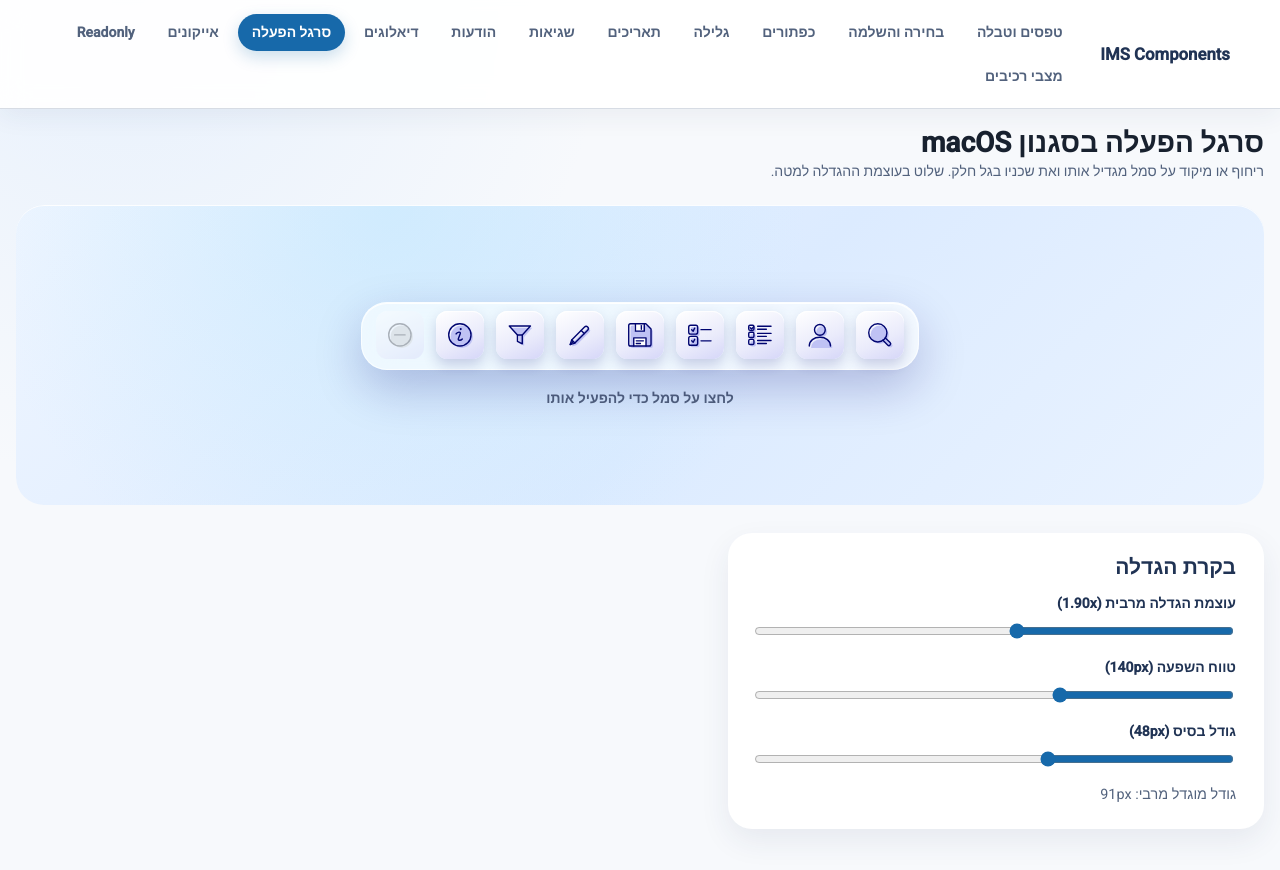
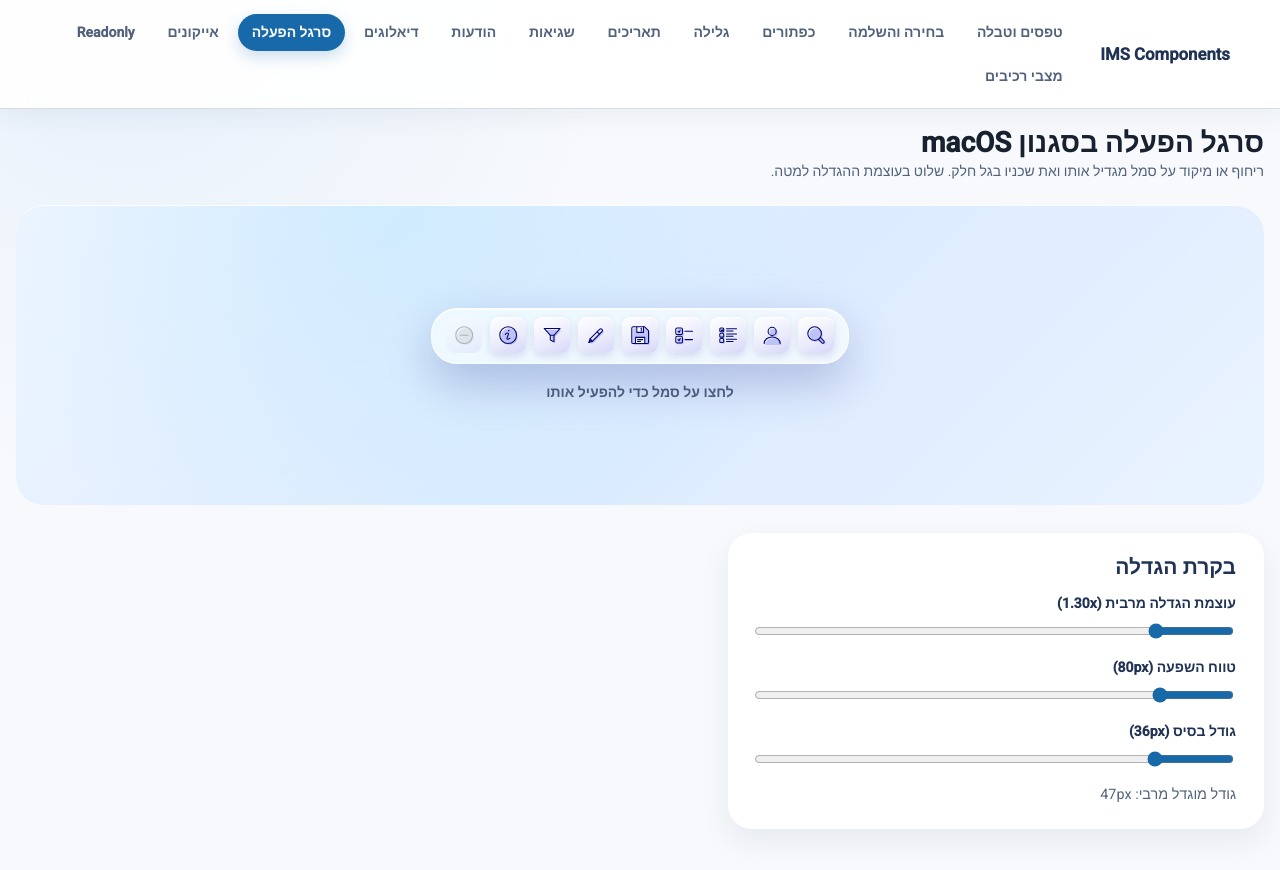
Before and after one commit to Far-Art/features-testing, an Angular app: page /dock in a window 1280 px wide. Shown: the top 870 px of the page. Built offline with nearby package versions, Linux system fonts and the light colour scheme.

Commit message:
update styles

```diff
--- a/src/app/components/ims-dock/ims-dock-item.scss
+++ b/src/app/components/ims-dock/ims-dock-item.scss
@@ -3,8 +3,8 @@
     display: flex;
     align-items: flex-end;
     justify-content: center;
-    width: var(--ims-dock-item-size, 48px);
-    height: var(--ims-dock-item-size, 48px);
+    width: var(--ims-dock-item-size, 36px);
+    height: var(--ims-dock-item-size, 36px);
     /*
      * Isolate each icon's internal layout (button, glyph, tooltip) so resizing one
      * icon doesn't dirty its siblings' internals. No `paint` — the tooltip and the
@@ -30,7 +30,7 @@
     );
     box-shadow:
         inset 0 1px 0 color-mix(in srgb, var(--ims-color-surface-panel) 90%, transparent),
-        0 6px 14px color-mix(in srgb, var(--ims-color-on-surface) 18%, transparent);
+        0 3px 8px color-mix(in srgb, var(--ims-color-on-surface) 12%, transparent);
     cursor: pointer;
     font: inherit;
     line-height: 1;
--- a/src/app/components/ims-dock/ims-dock.scss
+++ b/src/app/components/ims-dock/ims-dock.scss
@@ -15,9 +15,9 @@
      */
     contain: layout;
     /* Bar keeps a constant height; magnified icons overflow upward (macOS style). */
-    height: calc(var(--ims-dock-base-size, 48px) + 20px);
+    height: calc(var(--ims-dock-base-size, 36px) + 20px);
     overflow: visible;
-    gap: var(--ims-dock-gap, 12px);
+    gap: var(--ims-dock-gap);
     padding: 10px 14px;
     border-radius: 26px;
     background: color-mix(in srgb, var(--ims-color-surface-panel) 62%, transparent);
--- a/src/app/components/ims-dock/ims-dock.ts
+++ b/src/app/components/ims-dock/ims-dock.ts
@@ -50,16 +50,16 @@ export class ImsDock {
     readonly items = input.required<readonly ImsDockItem[]>();
 
     /** Resting icon size in pixels. */
-    readonly baseSize = input(48, {transform: numberAttribute});
+    readonly baseSize = input(36, {transform: numberAttribute});
 
     /** Fully magnified icon size in pixels. */
-    readonly maxSize = input(96, {transform: numberAttribute});
+    readonly maxSize = input(46.8, {transform: numberAttribute});
 
     /** Pixel radius around the pointer over which icons are magnified. */
-    readonly influenceRange = input(140, {transform: numberAttribute});
+    readonly influenceRange = input(80, {transform: numberAttribute});
 
     /** Gap between icons in pixels. */
-    readonly gap = input(12, {transform: numberAttribute});
+    readonly gap = input(8, {transform: numberAttribute});
 
     /** Emitted when an icon is activated (click or keyboard). */
     readonly activated = output<ImsDockItem>();
--- a/src/app/pages/dock-demo/dock-demo.ts
+++ b/src/app/pages/dock-demo/dock-demo.ts
@@ -37,13 +37,13 @@ export class DockDemo {
     ];
 
     /** Resting icon size in pixels. */
-    readonly baseSize = signal(48);
+    readonly baseSize = signal(36);
 
     /** Peak magnification multiplier (drives {@link maxSize}). */
-    readonly maxScale = signal(1.9);
+    readonly maxScale = signal(1.3);
 
     /** Pixel radius over which neighbours are magnified. */
-    readonly influenceRange = signal(140);
+    readonly influenceRange = signal(80);
 
     /** Fully magnified size derived from base size and scale. */
     readonly maxSize = computed(() => Math.round(this.baseSize() * this.maxScale()));
```
